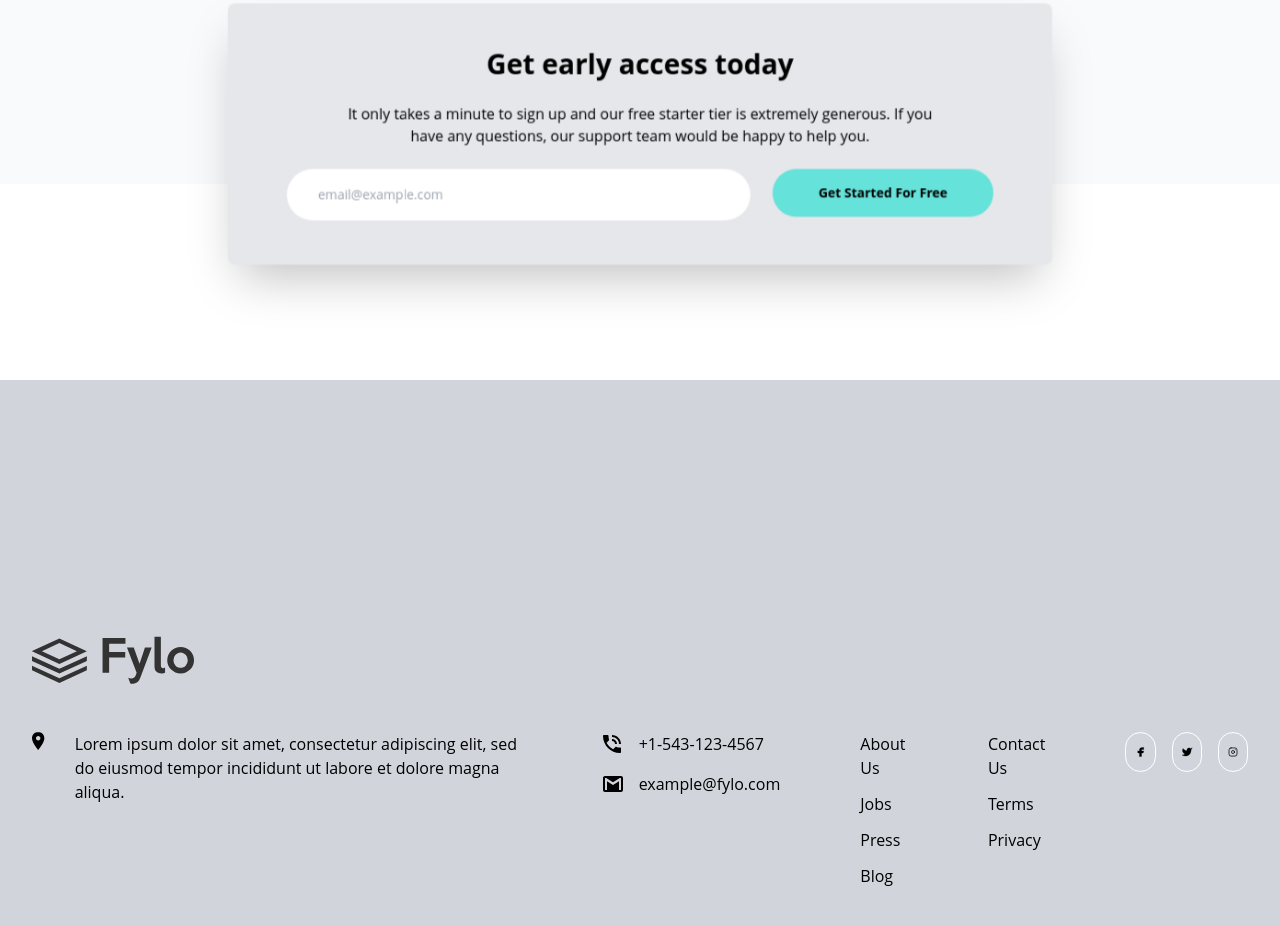
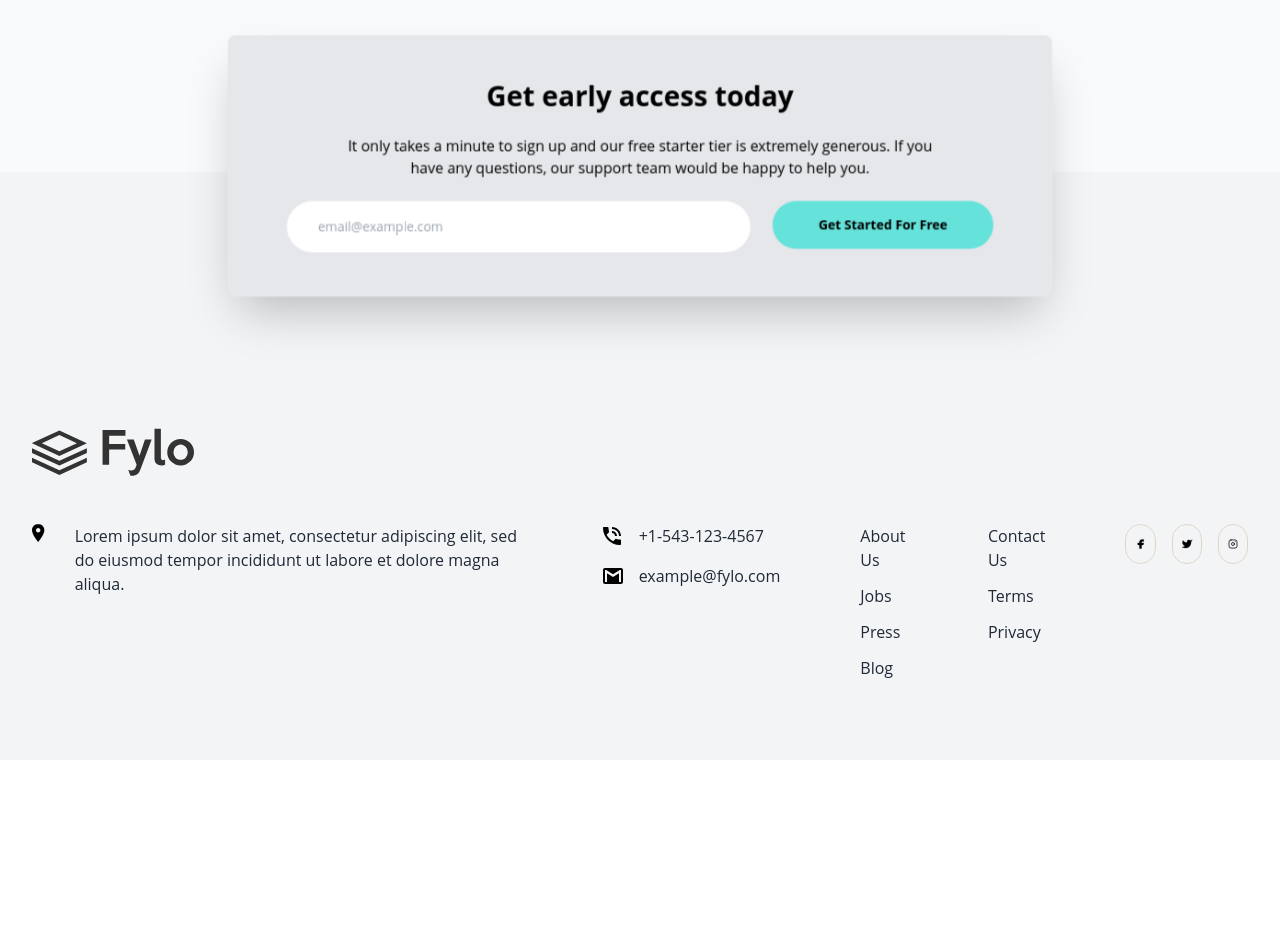
Before and after one commit to QS3H/Fylo-dark-theme-landing-page, a website: page index.html in a window 1280 px wide. Shown: the part 3216-4141 px from the top of the page. After the commit the page ends 3976 px from the top, so only its background shows below. Drawn offline with Linux system fonts and the light colour scheme.

Commit message:
adjust stlying

```diff
--- a/index.html
+++ b/index.html
@@ -35,7 +35,7 @@
           class="hover:text-accentTeal duration-200"
           >Team</a
         >
-        <a href="#" class="hover:text-accentTeal duration-200">Sign in</a>
+        <a href="#early-access-section" class="hover:text-accentTeal duration-200">Sign in</a>
 
         <button
           id="theme-toggle"
@@ -282,7 +282,7 @@
       class="px-6 relative md:px-0"
     >
       <div
-        class="relative max-w-4xl mx-auto -mt-40 md:-mt-48 mb-16 md:mb-20 px-6 py-10 md:py-12 space-y-4 md:space-y-6 text-center rounded-lg bg-gray-200 dark:bg-Navy850 md:px-16 shadow-2xl"
+        class="relative max-w-4xl mx-auto -mt-32 md:-mt-40 -mb-32 md:-mb-40 px-6 py-10 md:py-12 space-y-4 md:space-y-6 text-center rounded-lg bg-gray-200 dark:bg-Navy850 md:px-16 shadow-2xl z-10"
       >
         <h4 class="font-bold text-xl md:text-3xl">Get early access today</h4>
         <p class="text-sm md:text-base max-w-2xl mx-auto">
@@ -315,7 +315,7 @@
       </div>
     </section>
 
-    <footer class="bg-gray-300 text-black dark:bg-Navy950 dark:text-white pt-56 md:pt-64">
+    <footer class="bg-gray-100 text-gray-800 dark:bg-Navy950 dark:text-white pt-56 md:pt-64">
       <div class="container mx-auto px-6 md:px-8 pb-16 md:pb-20">
         <div
           class="bg-logo-light-mode dark:bg-logo-dark-mode h-10 w-44 md:h-12 md:w-48 bg-no-repeat bg-contain"
@@ -390,21 +390,21 @@
               <img
                 src="images/facebook.svg"
                 alt=""
-                class="w-10 h-10 p-2 rounded-full border border-black dark:border-white filter invert dark:invert-0 ficon"
+                class="w-10 h-10 p-2 rounded-full border border-gray-800 dark:border-white filter invert dark:invert-0 ficon hover:border-accentTeal transition-colors duration-200"
               />
             </a>
             <a href="#" aria-label="Twitter">
               <img
                 src="images/twitter.svg"
                 alt=""
-                class="w-10 h-10 p-2 rounded-full border border-black dark:border-white filter invert dark:invert-0 ficon"
+                class="w-10 h-10 p-2 rounded-full border border-gray-800 dark:border-white filter invert dark:invert-0 ficon hover:border-accentTeal transition-colors duration-200"
               />
             </a>
             <a href="#" aria-label="Instagram">
               <img
                 src="images/instagram.svg"
                 alt=""
-                class="w-10 h-10 p-2 rounded-full border border-black dark:border-white filter invert dark:invert-0 ficon"
+                class="w-10 h-10 p-2 rounded-full border border-gray-800 dark:border-white filter invert dark:invert-0 ficon hover:border-accentTeal transition-colors duration-200"
               />
             </a>
           </div>
```
Also changed, not shown: css/style.css.
